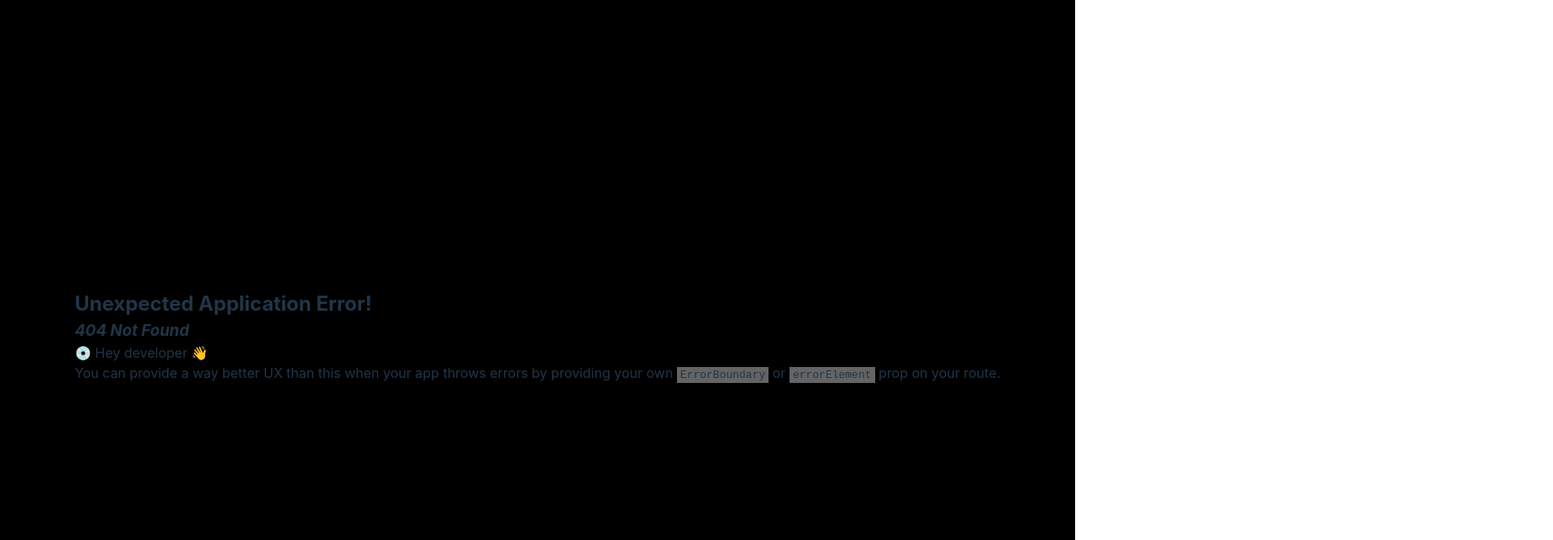
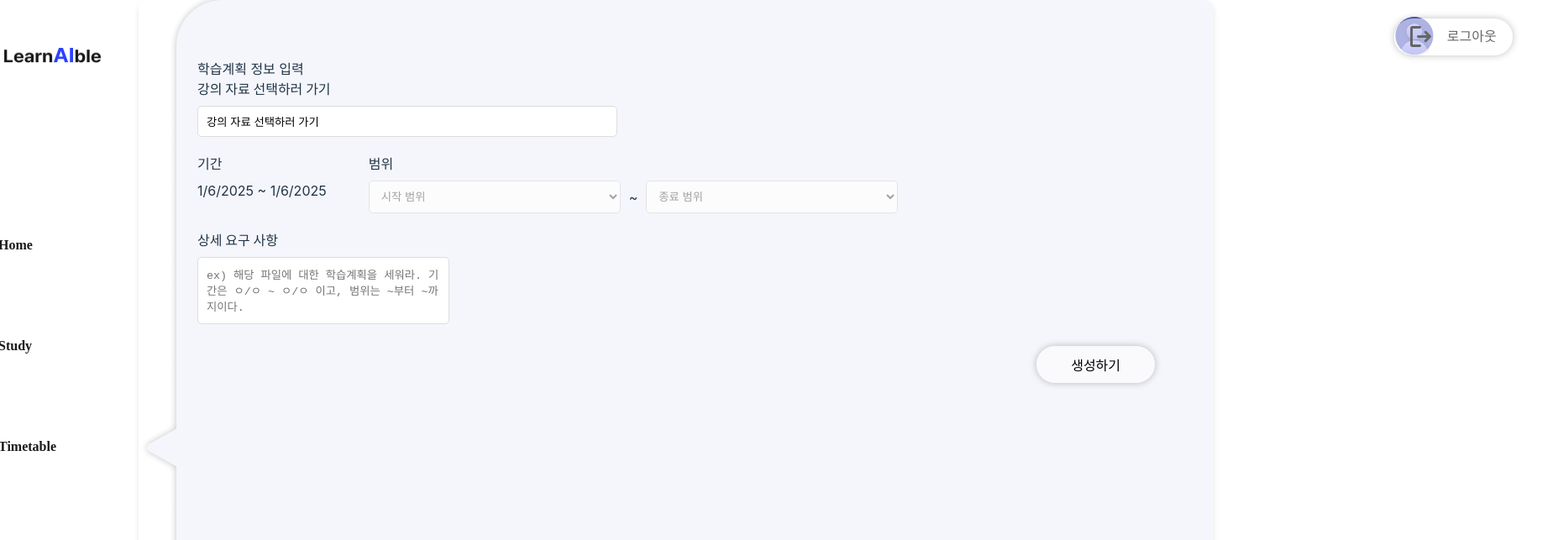
Before and after one commit to WEBFINITE-solux/WEBFINITE-FE, a React (Vite) app: page /study/aiPlan in a window 1280 px wide. Before the commit this address had no page. Shown: the top 643 px of the page at 84% size, 1849 px wide, since content can reach past the window. Built offline with nearby package versions, Linux system fonts and the light colour scheme.

Commit message:
feat: ai 학습 계획하기 페이지 제작

```diff
--- a/package.json
+++ b/package.json
@@ -10,7 +10,9 @@
     "preview": "vite preview"
   },
   "dependencies": {
+    "date-fns": "^4.1.0",
     "react": "^18.3.1",
+    "react-date-range": "^2.0.1",
     "react-dom": "^18.3.1",
     "react-router-dom": "^7.1.1",
     "styled-components": "^6.1.13"
@@ -18,6 +20,7 @@
   "devDependencies": {
     "@eslint/js": "^9.17.0",
     "@types/react": "^18.3.18",
+    "@types/react-date-range": "^1.4.9",
     "@types/react-dom": "^18.3.5",
     "@vitejs/plugin-react": "^4.3.4",
     "eslint": "^9.17.0",
--- /dev/null
+++ b/src/pages/aiPlan.tsx
@@ -0,0 +1,178 @@
+import React, { useState } from "react";
+import { DateRangePicker } from "react-date-range";
+import "react-date-range/dist/styles.css"; // 기본 스타일
+import "react-date-range/dist/theme/default.css"; // 테마 스타일
+import "./../styles/aiPlan.css";
+
+const AiPlan: React.FC = () => {
+  const [selectedMaterial, setSelectedMaterial] = useState(""); // 선택된 강의 자료
+  const [materials, setMaterials] = useState([
+    { id: 1, name: "강의 1", range: ["1-1", "1-2", "1-3"] },
+    { id: 2, name: "선형대수", range: ["2-1", "2-2", "2-3", "2-4"] },
+    { id: 3, name: "강의 3", range: ["3-1", "3-2"] },
+    { id: 4, name: "강의 4", range: ["4-1", "4-2", "4-3", "4-4", "4-5"] },
+    { id: 5, name: "강의 5", range: ["5-1", "5-2", "5-3"] },
+  ]); // 더미 데이터
+  const [showPopup, setShowPopup] = useState(false); // 팝업창 표시 여부
+  const [startDate, setStartDate] = useState("");
+  const [endDate, setEndDate] = useState("");
+  const [startUnit, setStartUnit] = useState("");
+  const [endUnit, setEndUnit] = useState("");
+  const [additionalNotes, setAdditionalNotes] = useState("");
+  const [showWarning, setShowWarning] = useState(false);
+
+  const handleMaterialSelection = (material: string) => {
+    setSelectedMaterial(material);
+    //setShowPopup(false);
+  };
+  const [showCalendar, setShowCalendar] = useState(false);
+  const [dateRange, setDateRange] = useState([
+    {
+      startDate: new Date(), // 시작 날짜 초기값
+      endDate: new Date(), // 종료 날짜 초기값
+      key: "selection",
+    },
+  ]);
+
+  const handleDateRangeChange = (ranges: any) => {
+    setDateRange([ranges.selection]); // 날짜 범위 업데이트
+  };
+
+  const selectedMaterialRange =
+    materials.find((m) => m.name === selectedMaterial)?.range || [];
+
+  return (
+    <div className="ai-plan">
+
+      <p>학습계획 정보 입력</p>
+
+      {/* 강의 자료 선택 */}
+      <div className="section">
+        <label>강의 자료 선택하러 가기</label>
+        <div className="material-selection">
+          <input style={{width:"500px"}}
+            type="text"
+            value={selectedMaterial || "강의 자료 선택하러 가기"}
+            readOnly
+            onClick={() => setShowPopup(true)} // 팝업 열기
+          />
+        </div>
+      </div>
+
+      {/* 팝업창 */}
+      {showPopup && (
+        <div className="popup">
+          <div className="popup-content">
+            <p>나의 강의 목록</p>
+            <div style={{overflowY:'auto', height:'400px'}}>
+              <ul>
+                {materials.map((material) => (
+                  <li
+                    key={material.id}
+                    onClick={() => handleMaterialSelection(material.name)}
+                    className="popup-item"
+                  >
+                    {material.name}
+                  </li>
+                ))}
+              </ul>
+            </div>
+            <button onClick={() => setShowPopup(false)}>닫기</button>
+          </div>
+        </div>
+      )}
+      {showWarning && (
+        <div className="popup">
+          <button onClick={() => setShowWarning(false)}>닫기</button>
+        </div>
+      )}
+
+
+      <div style={{display:"flex", gap:'50px'}}>
+        {/* 기간 선택 */}
+        <div className="section">
+      <label>기간</label>
+      <div className="date-selection" onClick={() => setShowCalendar(true)}>
+        {/* 선택된 날짜 표시 */}
+        <div className="date-display">
+          {dateRange[0].startDate.toLocaleDateString()} ~{" "}
+          {dateRange[0].endDate.toLocaleDateString()}
+        </div>
+      </div>
+
+      {/* 달력 표시 */}
+      {showCalendar && (
+        <div className="calendar-container">
+          <DateRangePicker
+            ranges={dateRange}
+            onChange={handleDateRangeChange}
+            months={2} // 두 개의 달력 표시
+            direction="horizontal" // 가로로 정렬
+            showDateDisplay={false} // 상단 날짜 표시 숨김
+          />
+          <button
+            className="calendar-close"
+            onClick={() => setShowCalendar(false)}
+          >
+            선택 완료
+          </button>
+        </div>
+      )}
+    </div>
+
+        {/* 범위 선택 */}
+        <div className="section">
+          <label>범위</label>
+          <div className="range-selection">
+            <select
+              value={startUnit}
+              onChange={(e) => setStartUnit(e.target.value)}
+              disabled={!selectedMaterial}
+            >
+              <option value="" disabled>
+                시작 범위
+              </option>
+              {selectedMaterialRange.map((range) => (
+                <option key={range} value={range}>
+                  {range}
+                </option>
+              ))}
+            </select>
+            <span>~</span>
+            <select
+              value={endUnit}
+              onChange={(e) => setEndUnit(e.target.value)}
+              disabled={!selectedMaterial}
+            >
+              <option value="" disabled>
+                종료 범위
+              </option>
+              {selectedMaterialRange.map((range) => (
+                <option key={range} value={range}>
+                  {range}
+                </option>
+              ))}
+            </select>
+          </div>
+        </div>
+      </div>
+
+      {/* 상세 요구 사항 */}
+      <div className="section">
+        <label>상세 요구 사항</label>
+        <textarea
+          placeholder="ex) 해당 파일에 대한 학습계획을 세워라. 기간은 ㅇ/ㅇ ~ ㅇ/ㅇ 이고, 범위는 ~부터 ~까지이다."
+          value={additionalNotes}
+          onChange={(e) => setAdditionalNotes(e.target.value)}
+        />
+      </div>
+
+      {/* 생성 버튼 */}
+      <div className="footer">
+        <button onClick={() => setShowWarning(true)}>생성하기</button>
+      </div>
+    </div>
+  );
+};
+
+export default AiPlan;
--- a/src/pages/study.tsx
+++ b/src/pages/study.tsx
@@ -1,7 +1,14 @@
-import React from 'react';
+import React, {useState} from 'react';
+import { useNavigate } from "react-router-dom";
 import "./../styles/study.css"
 
 const Study: React.FC = () => {
+    const [progress, setProgress] = useState("0");
+    const navigate = useNavigate(); // useNavigate 훅 초기화
+
+    const handlePlanButtonClick = () => {
+        navigate("/study/aiPlan"); // "aiPlan" 페이지로 이동
+    };
     return (
         <div className="study">
             <div className="left-panel">
@@ -9,26 +16,19 @@ const Study: React.FC = () => {
                     <h1 className="ai">AI 학습계획</h1>
                     <div className="button-group">
                         <button className="study-button">수정하기</button>
-                        <button className="study-button">계획 짜기</button>
+                        <button className="study-button" onClick={handlePlanButtonClick}>계획 짜기</button>
                     </div>
                 </div>
-                <div className="plan-section">
-                    <div className="plan-content">
-                        <div className="no-content">
-                        <p>아직 등록된 내용이 없습니다.</p>
-                        </div>
-                    </div>
+                <div className="result-section">
                 </div>
             </div>
 
             <div className="right-panel">
                 <h2>달성률</h2>
                 <div className="progress-bar">
-                    <span>0%</span>
+                    <p>{progress}%</p>
                     <p>학습 중이에요 :)</p>
                 </div>
-
-                <div className="todo-section">
                 <div className='top-group'>
                     <h2>투두 리스트</h2>
                     <div className="button-group">
@@ -36,6 +36,8 @@ const Study: React.FC = () => {
                         <button className="study-button">추가하기</button>
                     </div>
                 </div>
+                <div className="todo-section">
+
                     <div className="todo-list">
                         <h3>September 27</h3>
                         <ul>
--- a/src/router.tsx
+++ b/src/router.tsx
@@ -4,6 +4,7 @@ import Timetable from "./pages/timetable";
 import MainPage from "./pages/mainPage";
 import Home from "./pages/home";
 import Study from "./pages/study";
+import AiPlan from "./pages/aiPlan";
 
 const router = createBrowserRouter([
   {
@@ -14,7 +15,10 @@ const router = createBrowserRouter([
   {
     path: "/study",
     element: <Layout />,
-    children: [{ path: "", element: <Study />}]
+    children: [
+      { path: "", element: <Study />},
+      { path: "aiPlan", element: <AiPlan /> },
+    ]
   },
   {
     path: "/timetable",
--- /dev/null
+++ b/src/styles/aiPlan.css
@@ -0,0 +1,83 @@
+.ai-plan {
+  width: 100vw;
+  height: 100vh;
+  padding: 70px;
+  background-image: url('/timetableBackground.png');
+  border-radius: 10px;
+  margin: 0 auto;
+  box-shadow: 0 4px 6px rgba(0, 0, 0, 0.1);
+}
+
+.section {
+  margin-bottom: 20px;
+}
+
+.section label {
+  font-weight: bold;
+  display: block;
+  margin-bottom: 8px;
+}
+
+.material-selection,
+.date-selection,
+.range-selection {
+  display: flex;
+  align-items: center;
+  gap: 10px;
+}
+
+.material-selection input,
+.date-selection input,
+.range-selection select,
+textarea {
+  padding: 10px;
+  border: 1px solid #ddd;
+  border-radius: 5px;
+  background-color: #fff;
+  width: 300px;
+}
+
+textarea {
+  resize: none;
+  height: 80px;
+}
+
+.popup {
+  position: fixed;
+  top: 0; /* 화면 중앙으로 위치 */
+  left: 0; /* 화면 중앙으로 위치 */
+  display: flex;
+  justify-content: center;
+  align-items: center;
+  width: 100vw; /* 고정된 너비 */
+  height: 100vh; /* 고정된 높이 */
+  background-color: rgba(0, 0, 0, 0.2); /* 반투명 배경 */
+  z-index: 100; /* 다른 요소보다 위에 표시 */
+}
+
+
+
+.popup-content {
+  background: white;
+  padding-top: 20px;
+  border-radius: 10px;
+  width: 500px;
+  height: 500px;
+  overflow-y: auto;
+}
+
+.popup-item {
+  list-style:none;
+  padding: 10px;
+  border-bottom: 1px solid #ddd;
+  cursor: pointer;
+}
+
+.popup-item:hover {
+  background-color: #f0f0f0;
+}
+
+.footer {
+  display: flex;
+  flex-direction: row-reverse;
+}
--- a/src/styles/study.css
+++ b/src/styles/study.css
@@ -4,17 +4,16 @@
   width: 100vw;
   height: 100vh;
   padding: 20px;
+  padding-top: 50px;
   gap: 20px;
-    background-color: #fff;
+  background-image: url('/timetableBackground.png');
+  background-size: cover;
 }
 
 /* 왼쪽 섹션 */
 .left-panel {
   width : 600px;
-    background-color: #ffffff;
-    border-radius: 10px;
   padding: 20px;
-    box-shadow: 0px 4px 6px rgba(0, 0, 0, 0.1);
 }
 .top-group{
   display: flex;
@@ -35,20 +34,17 @@
 
 .study-button {
   padding: 10px 20px;
-    background-color: #007bff;
-    color: white;
-    border: none;
-    border-radius: 5px;
-    cursor: pointer;
   position: relative;
+  border-radius: 28.858px;
+  background: #FFF;
+  box-shadow: 0px 0px 5px 0px rgba(0, 0, 0, 0.25);
 }
 
-  .button:hover {
-    background-color: #0056b3;
-  }
-
-  .plan-section h2 {
-    font-size: 1.2rem;
+.result-section {
+  border-radius: 25px;
+  background: #FFF;
+  box-shadow: 0px -5px 10px 0px rgba(0, 0, 0, 0.25) inset;
+  height: 500px;
   margin-bottom: 10px;
 }
 
@@ -94,23 +90,24 @@
 
 .progress-bar {
   display: flex;
+  gap: 20px;
+  color: white;
+  font-family: Pretendard;
+  font-size: 30px;
+  font-style: normal;
+  font-weight: 500;
+  line-height: 150%;
   margin-top: 10px;
-    background-color: #e9ecef;
   padding: 10px;
   border-radius: 25px;
   background: linear-gradient(90deg, #3246FE 0%, #C0C6F9 100%);
 }
 
-  .progress-bar span {
-    font-size: 1.5rem;
-    color: #007bff;
-  }
-
 .todo-section {
-    background-color: #ffffff;
-    border-radius: 10px;
   padding: 20px;
-    box-shadow: 0px 4px 6px rgba(0, 0, 0, 0.1);
+  border-radius: 25px;
+  background: rgba(255, 255, 255, 0.76);
+  box-shadow: 0px 0px 10px 0px rgba(0, 0, 0, 0.05);
 }
 
 .todo-list h3 {
```
Also changed, not shown: 1 other file (tests, documents, lock files or other folders). Lines whose indentation alone changed are shown as unchanged.
